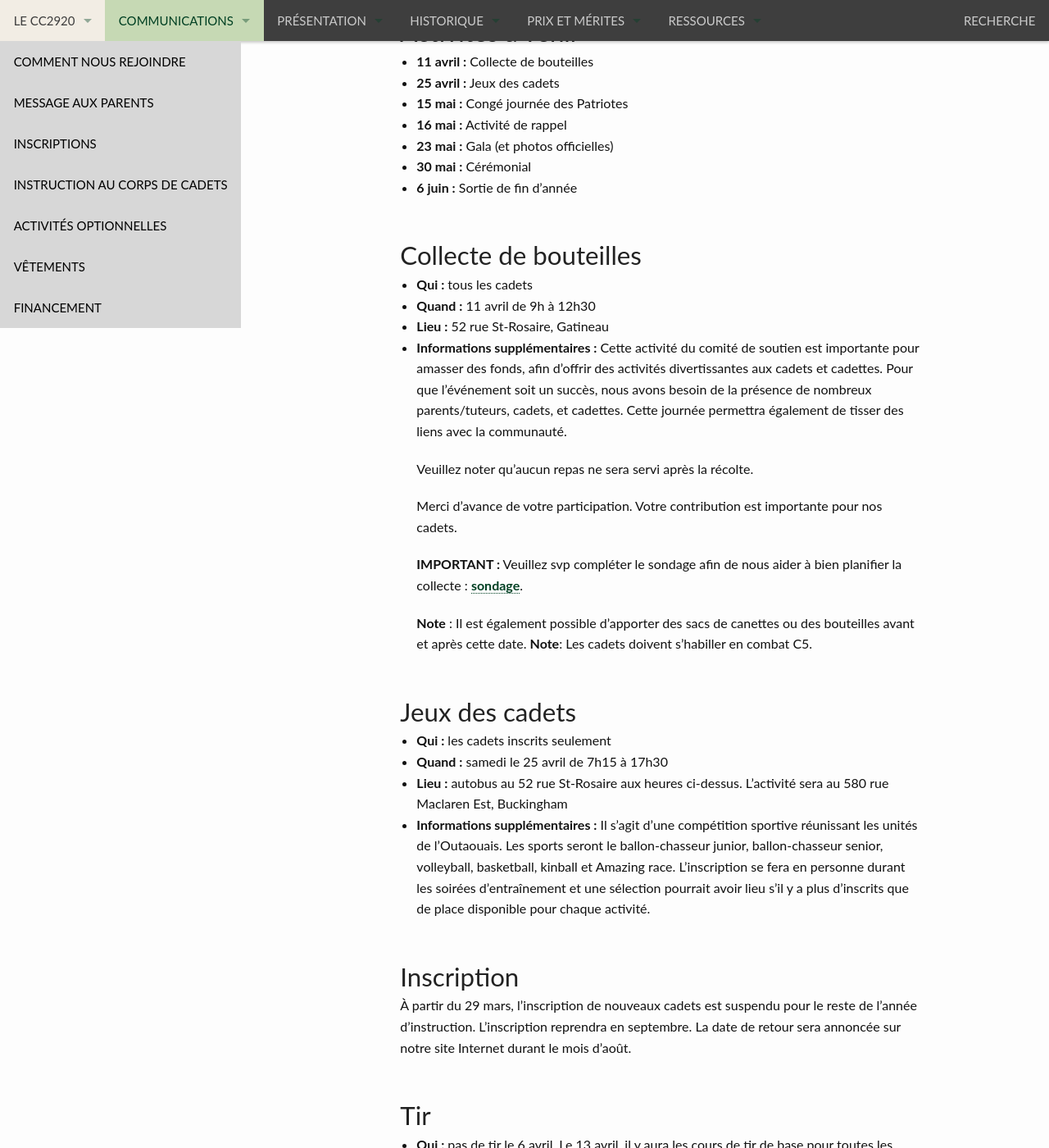
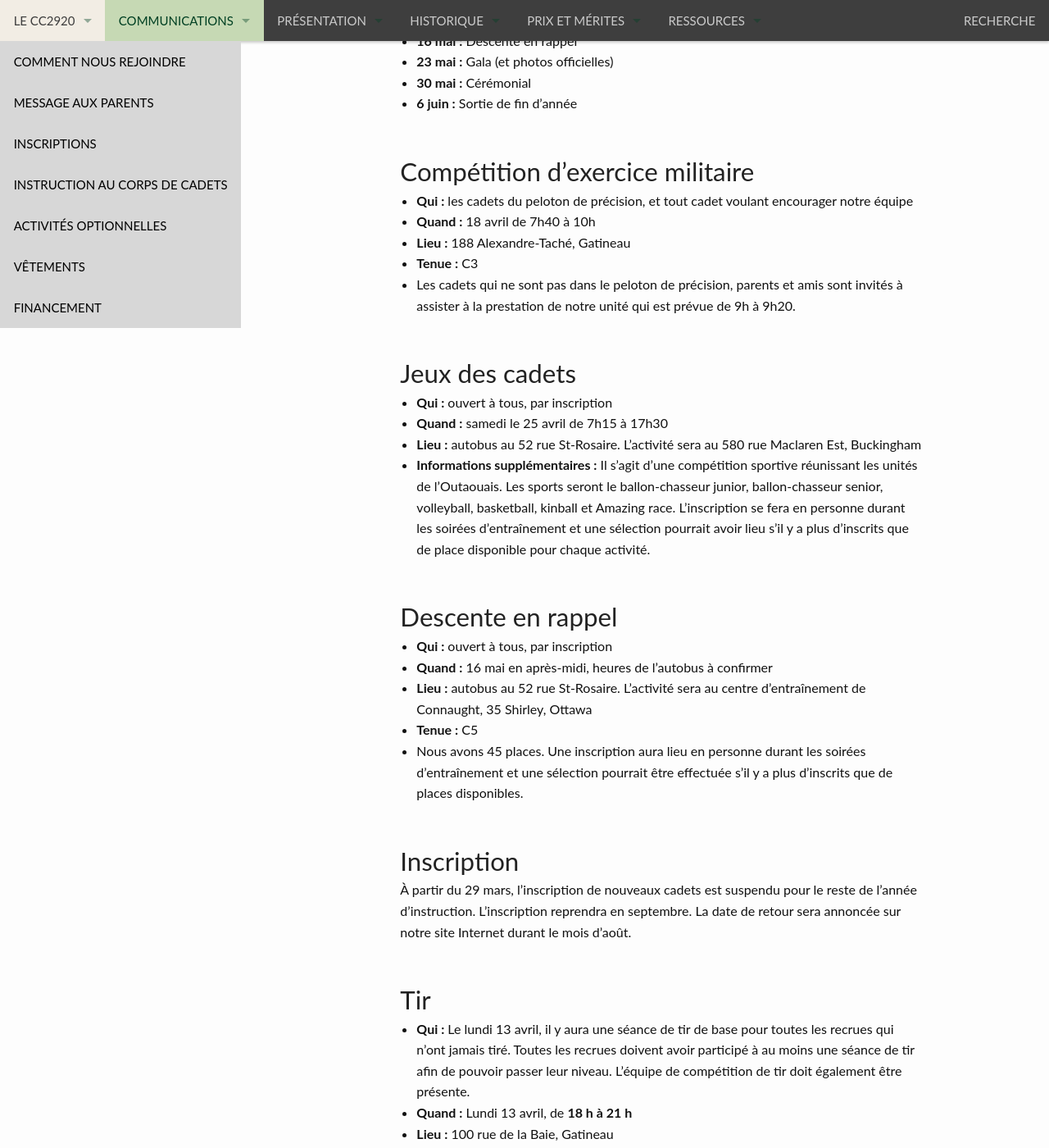
Before and after one commit to CC2920/web, a Jekyll site: the page built from _communications/messages.md, in a window 1280 px wide and 1400 px high, scrolled down 637 px. Shown: the whole window at 82% size. Built offline with Jekyll 4.4.1, drawn with Linux system fonts in a browser that asks for light colours; some of the changed text lies outside the part shown.

Commit message:
Message semaine 17 avril

```diff
--- a/_communications/messages.md
+++ b/_communications/messages.md
@@ -4,47 +4,45 @@
 ---
 
 
-## Soirée d’instruction 10 avril
+## Soirée d’instruction 17 avril
 - **Qui :** tous les cadets
 - **Heure :** de 18h30 à 21h15, vendredi soir
 - **Lieu :** 52 rue Saint-Rosaire, Gatineau
-- **Matériel :** tenue sport pour intérieur et extérieur, bouteille d’eau
-- Ce sera l’Évaluation de la condition physique des cadets. Ceux qui voudraient avoir plus de détails sur l’ECPC, vous pouvez en trouver là : [Évaluation de la condition physique des cadets (ECPC) - Aide à l’emploi](https://www.cc2920.ca/docs/ressources/FR_250625_%C3%89valuation%20de%20la%20condition%20physique%20des%20cadets_Aide%20%C3%A0%20l'emploi.pdf)
+- **Tenue pour tous :** C5 - tenue d’entraînement
 
 [Guide des tenues](https://cc2920.ca/docs/ressources/guide_uniforme.v3.pdf)
 
 
 ## Activités à venir
-- **11 avril :** Collecte de bouteilles
 - **25 avril :** Jeux des cadets
-- **15 mai :** Congé journée des Patriotes
-- **16 mai :** Activité de rappel
+- **15 mai :** Il y aura une soirée d’instruction (changement)
+- **16 mai :** Descente en rappel
 - **23 mai :** Gala (et photos officielles)
 - **30 mai :** Cérémonial
 - **6 juin :** Sortie de fin d’année
 
 
-## Collecte de bouteilles
-- **Qui :** tous les cadets
-- **Quand :** 11 avril de 9h à 12h30
-- **Lieu :** 52 rue St-Rosaire, Gatineau
-- **Informations supplémentaires :** Cette activité du comité de soutien est importante pour amasser des fonds, afin d’offrir des activités divertissantes aux cadets et cadettes. Pour que l’événement soit un succès, nous avons besoin de la présence de nombreux parents/tuteurs, cadets, et cadettes. Cette journée permettra également de tisser des liens avec la communauté.
-
-   Veuillez noter qu’aucun repas ne sera servi après la récolte.
-
-   Merci d’avance de votre participation. Votre contribution est importante pour nos cadets.
-
-   **IMPORTANT :** Veuillez svp compléter le sondage afin de nous aider à bien planifier la collecte : [sondage](https://forms.gle/WRi3zCFyUW5XnJXx8).
-
-  **Note** : Il est également possible d’apporter des sacs de canettes ou des bouteilles avant et après cette date.
-  **Note**: Les cadets doivent s’habiller en combat C5.
+## Compétition d’exercice militaire
+- **Qui :** les cadets du peloton de précision, et tout cadet voulant encourager notre équipe
+- **Quand :** 18 avril de 7h40 à 10h
+- **Lieu :** 188 Alexandre-Taché, Gatineau
+- **Tenue :** C3
+- Les cadets qui ne sont pas dans le peloton de précision, parents et amis sont invités à assister à la prestation de notre unité qui est prévue de 9h à 9h20.
 
 
 ## Jeux des cadets
-- **Qui :** les cadets inscrits seulement
+- **Qui :** ouvert à tous, par inscription
 - **Quand :** samedi le 25 avril de 7h15 à 17h30
-- **Lieu :** autobus au 52 rue St-Rosaire aux heures ci-dessus. L’activité sera au 580 rue Maclaren Est, Buckingham
+- **Lieu :** autobus au 52 rue St-Rosaire. L’activité sera au 580 rue Maclaren Est, Buckingham
 - **Informations supplémentaires :** Il s’agit d’une compétition sportive réunissant les unités de l’Outaouais. Les sports seront le ballon-chasseur junior, ballon-chasseur senior, volleyball, basketball, kinball et Amazing race. L’inscription se fera en personne durant les soirées d’entraînement et une sélection pourrait avoir lieu s’il y a plus d’inscrits que de place disponible pour chaque activité.
+
+
+## Descente en rappel
+- **Qui :** ouvert à tous, par inscription
+- **Quand :** 16 mai en après-midi, heures de l’autobus à confirmer
+- **Lieu :** autobus au 52 rue St-Rosaire. L’activité sera au centre d’entraînement de Connaught, 35 Shirley, Ottawa
+- **Tenue :** C5
+- Nous avons 45 places. Une inscription aura lieu en personne durant les soirées d’entraînement et une sélection pourrait être effectuée s’il y a plus d’inscrits que de places disponibles.
 
 
 ## Inscription
@@ -52,8 +50,8 @@
 
 
 ## Tir
-- **Qui :** pas de tir le 6 avril. Le 13 avril, il y aura les cours de tir de base pour toutes les recrues qui n’ont jamais tiré. Puis ouvert à tous. Toutes les recrues doivent avoir participé à une séance de tir pour passer leur niveau.
-- **Quand :** les lundis début 18h15, heure de fin selon les cadets présents.
+- **Qui :** Le lundi 13 avril, il y aura une séance de tir de base pour toutes les recrues qui n’ont jamais tiré. Toutes les recrues doivent avoir participé à au moins une séance de tir afin de pouvoir passer leur niveau. L’équipe de compétition de tir doit également être présente.
+- **Quand :** Lundi 13 avril, de **18 h à 21 h**
 - **Lieu :** 100 rue de la Baie, Gatineau
 
 
@@ -65,7 +63,7 @@
 
 
 ## Musique
-- **Qui :** les cadets musiciens
+- **Qui :** tous les cadets intéressés
 - **Quand :** les dimanches de 8h45 à 13h.
 - **Lieu :** Centre communautaire St-Jean de Brébeuf au 70 rue Moreau, Gatineau
 - **Informations supplémentaires :** Apportez votre instrument si vous l’avez, bouteille d’eau, collation et partitions. Tenue civile.
```
